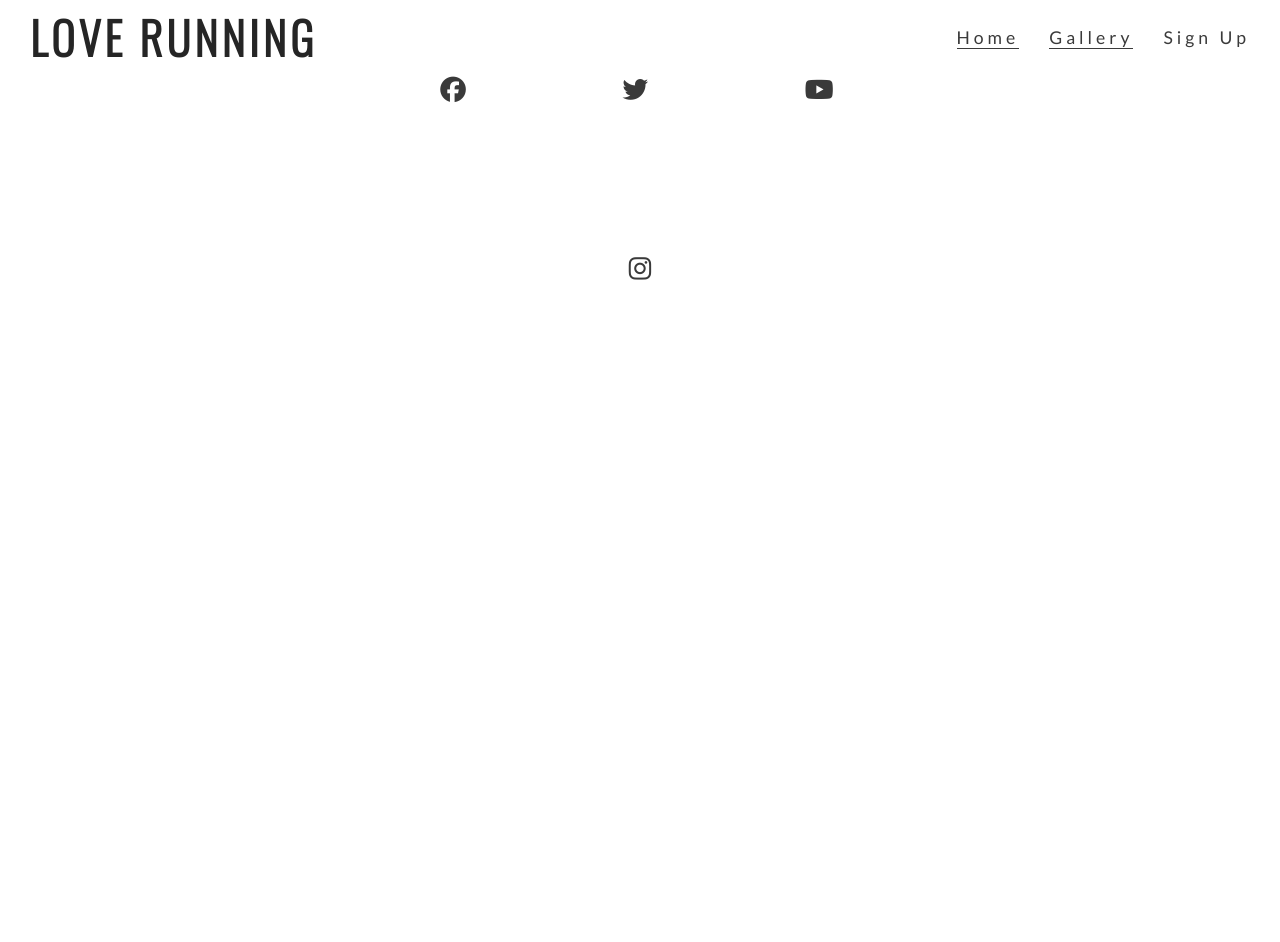
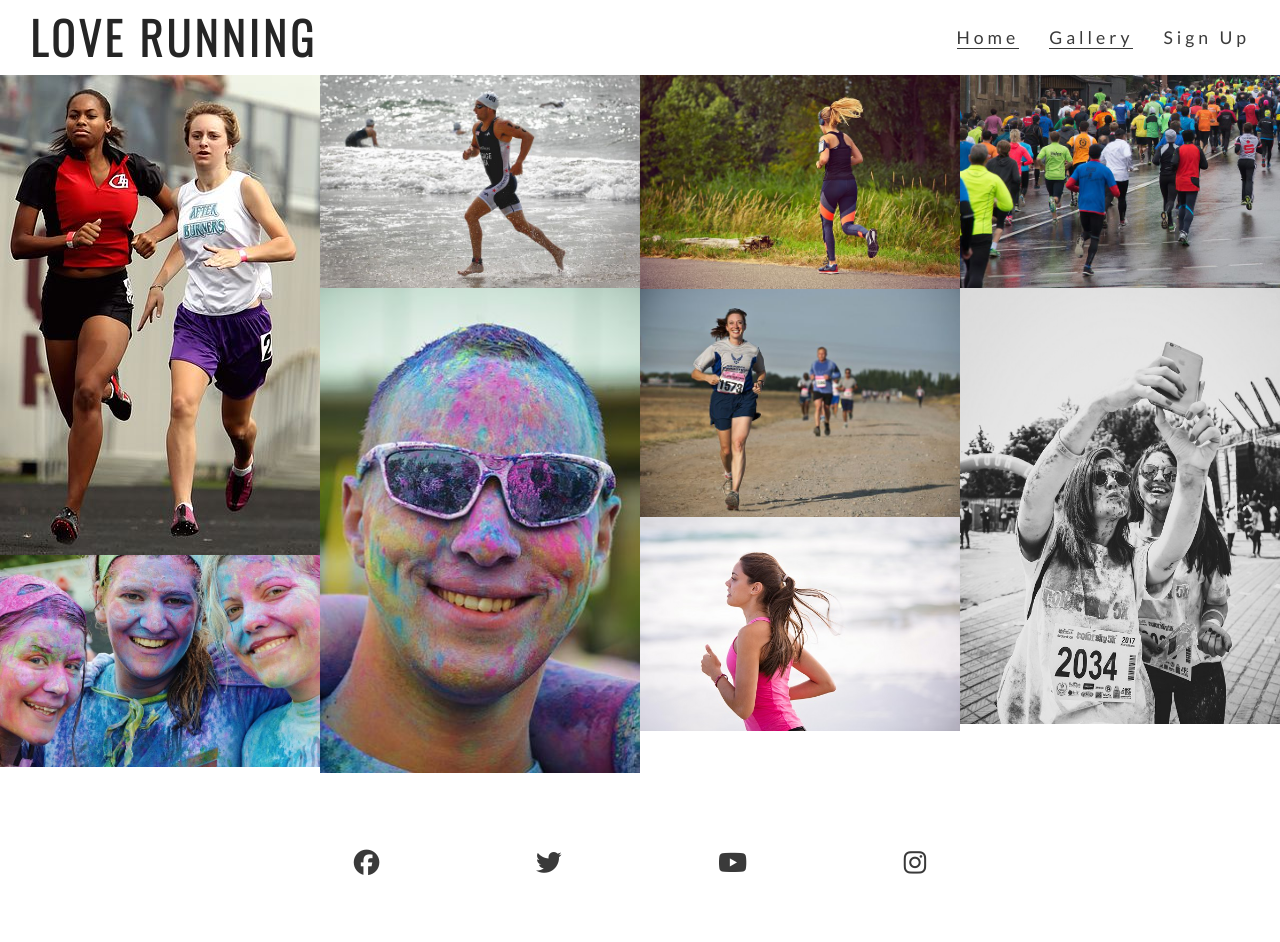
Before and after one commit to Amzzy78/love-running, a plain HTML site: page gallery.html in a window 1280 px wide. Before the commit the page ends 800 px from the top, so only its background shows below. Drawn offline with nearby package versions, Linux system fonts and the light colour scheme.

Commit message:
Added gallery images and styled

```diff
--- a/assets/css/style.css
+++ b/assets/css/style.css
@@ -246,3 +246,18 @@ hr {
         color: #3a3a3a;
 
     }
+
+    /* gallery*/
+
+    #photos {
+        clear: both;
+        line-height: 0;
+        column-count: 4;
+        column-gap: 0;
+
+
+    }
+
+    #photos > img {
+        width: 100%;
+    }
--- a/gallery.html
+++ b/gallery.html
@@ -33,6 +33,27 @@
         </nav>
     </header>
 
+    <section id="photos">
+        <img src="assets/images/athletes.jpg" alt="Two athletes running together">
+        <img src="assets/images/girls.jpg" alt="Three girls at charity paint running festival">
+        <img src="assets/images/runner3.jpg" alt="Solo male runner jogging on a beach">
+        <img src="assets/images/man.jpg" alt="Man at charity paint running festival">
+        <img src="assets/images/runner1.jpg" alt="Solo female runner jogging through Phoenix Park">
+        <img src="assets/images/runner2.jpg" alt="Runners competing in marathon">
+        <img src="assets/images/runner4.jpg" alt="Solo female runner jogging on a beach">
+        <img src="assets/images/running_gang.jpg" alt="Large gang of runners taking part in a marathon on a rainy day">
+        <img src="assets/images/mud-run.jpg" alt="Two women runners taking a muddy selfie after the mud runners championship">
+
+
+
+
+
+
+
+
+
+    </section>
+
 
     <footer>
         <ul class="social-networks">
```
Also changed, not shown: assets/images/athletes.jpg (added), assets/images/girls.jpg (added), assets/images/man.jpg (added), assets/images/mud-run.jpg (added), assets/images/runner1.jpg (added), assets/images/runner2.jpg (added), assets/images/runner3.jpg (added), assets/images/runner4.jpg (added), assets/images/running_gang.jpg (added).
